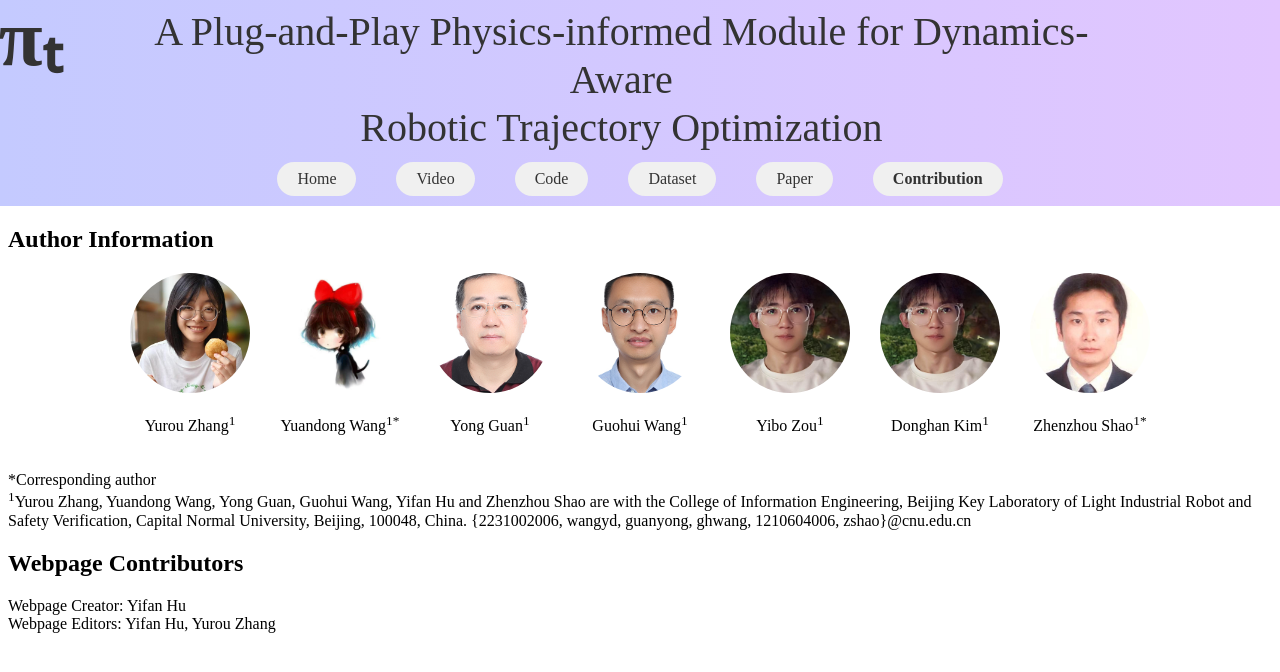
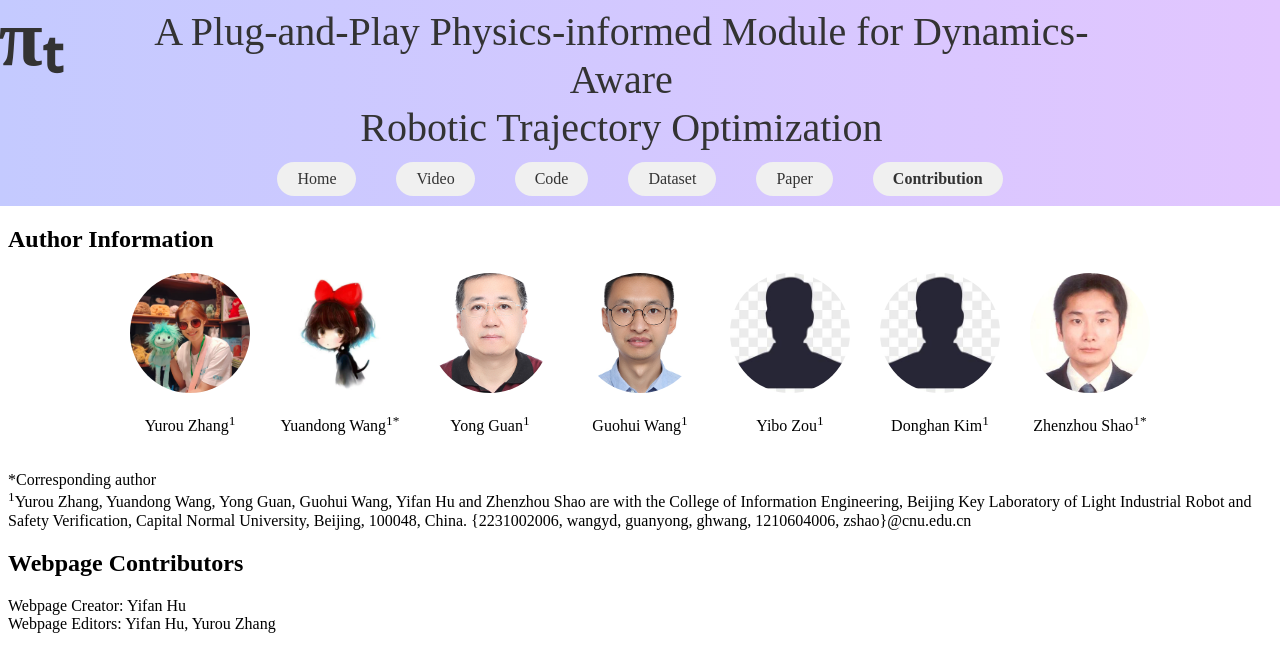
Before and after one commit to zhangyurou/PI-t, a Jekyll site: the page built from contribution.md, in a window 1280 px wide. Shown: the top 672 px of the page. Built offline with Jekyll 4.4.1, drawn with Linux system fonts in a browser that asks for light colours.

Commit message:
Update author images in contribution.md

```diff
--- a/contribution.md
+++ b/contribution.md
@@ -17,7 +17,7 @@ The code of the PI-TG project
     <h2>Author Information</h2>
     <div style="display: flex; justify-content: center; gap: 30px; margin: 20px 0;">
         <div style="text-align: center;">
-            <img src="{{ '/assets/images/A1.jpg' | relative_url }}" alt="Yurou Zhang" style="width: 120px; height: 120px; border-radius: 50%; object-fit: cover;">
+            <img src="{{ 'assets/images/a6ea59f304931dad185bd0e89f71932f.jpg' | relative_url }}" alt="Yurou Zhang" style="width: 120px; height: 120px; border-radius: 50%; object-fit: cover;">
             <p>Yurou Zhang<sup>1</sup></p>
         </div>
         <div style="text-align: center;">
@@ -33,11 +33,11 @@ The code of the PI-TG project
             <p>Guohui Wang<sup>1</sup></p>
         </div>
         <div style="text-align: center;">
-            <img src="{{ '/assets/images/A5.jpg' | relative_url }}" alt="Yibo Zou" style="width: 120px; height: 120px; border-radius: 50%; object-fit: cover;">
+            <img src="{{ '/assets/images/images.jpg' | relative_url }}" alt="Yibo Zou" style="width: 120px; height: 120px; border-radius: 50%; object-fit: cover;">
             <p>Yibo Zou<sup>1</sup></p>
         </div>
         <div style="text-align: center;">
-            <img src="{{ '/assets/images/A5.jpg' | relative_url }}" alt="Donghan Kim" style="width: 120px; height: 120px; border-radius: 50%; object-fit: cover;">
+            <img src="{{ '/assets/images/images.jpg' | relative_url }}" alt="Donghan Kim" style="width: 120px; height: 120px; border-radius: 50%; object-fit: cover;">
             <p>Donghan Kim<sup>1</sup></p>
         </div>
         <div style="text-align: center;">
```
